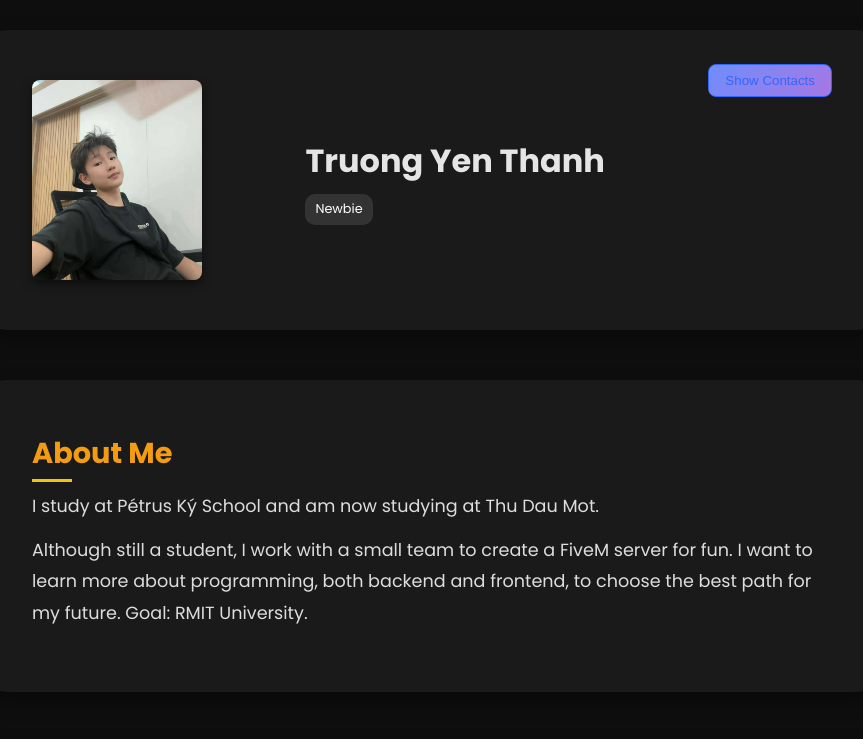
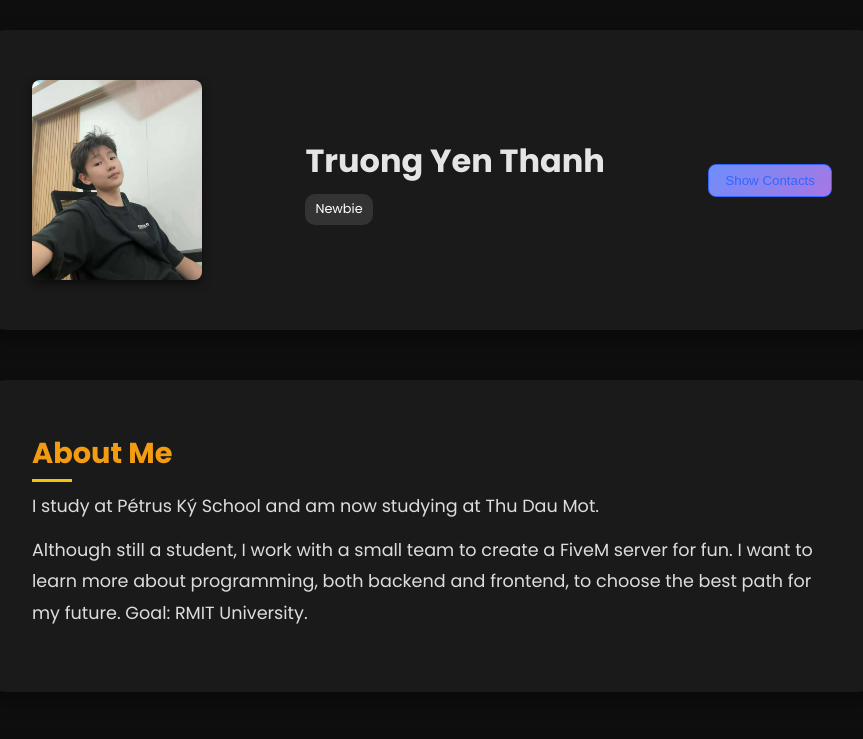
Before and after one commit to rockstaryenthanh-sketch/truongyenthanh.github.io, a plain HTML site: page index.html in a window 1280 px wide. Shown: the top 739 px of the page, without its empty margins (208-1071 px from the left). Drawn offline with Linux system fonts and the light colour scheme.

Commit message:
Add files via upload

```diff
--- a/styles.css
+++ b/styles.css
@@ -62,7 +62,6 @@ body {
   padding: 8px 16px;
   border-radius: 8px;
   cursor: pointer;
-  margin-top: -200px;
 
 }
 
```
